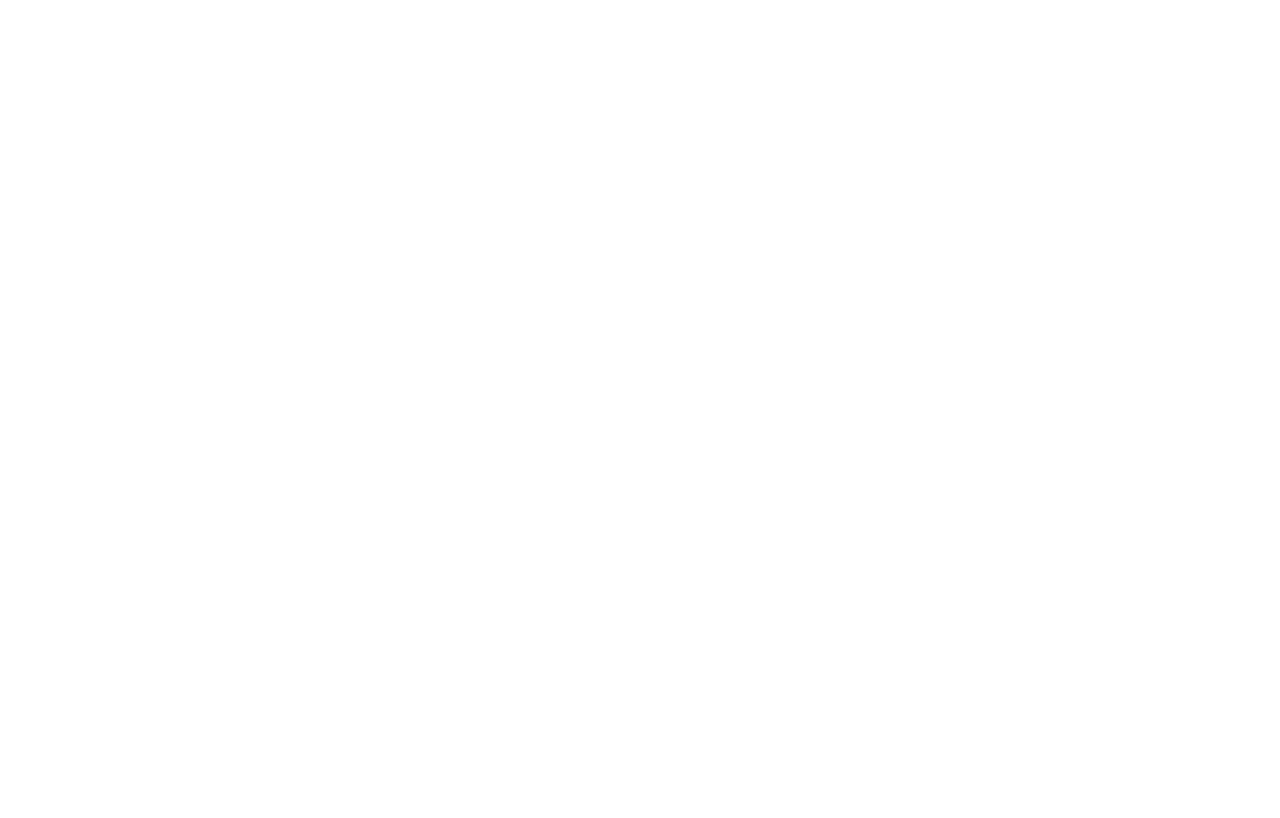
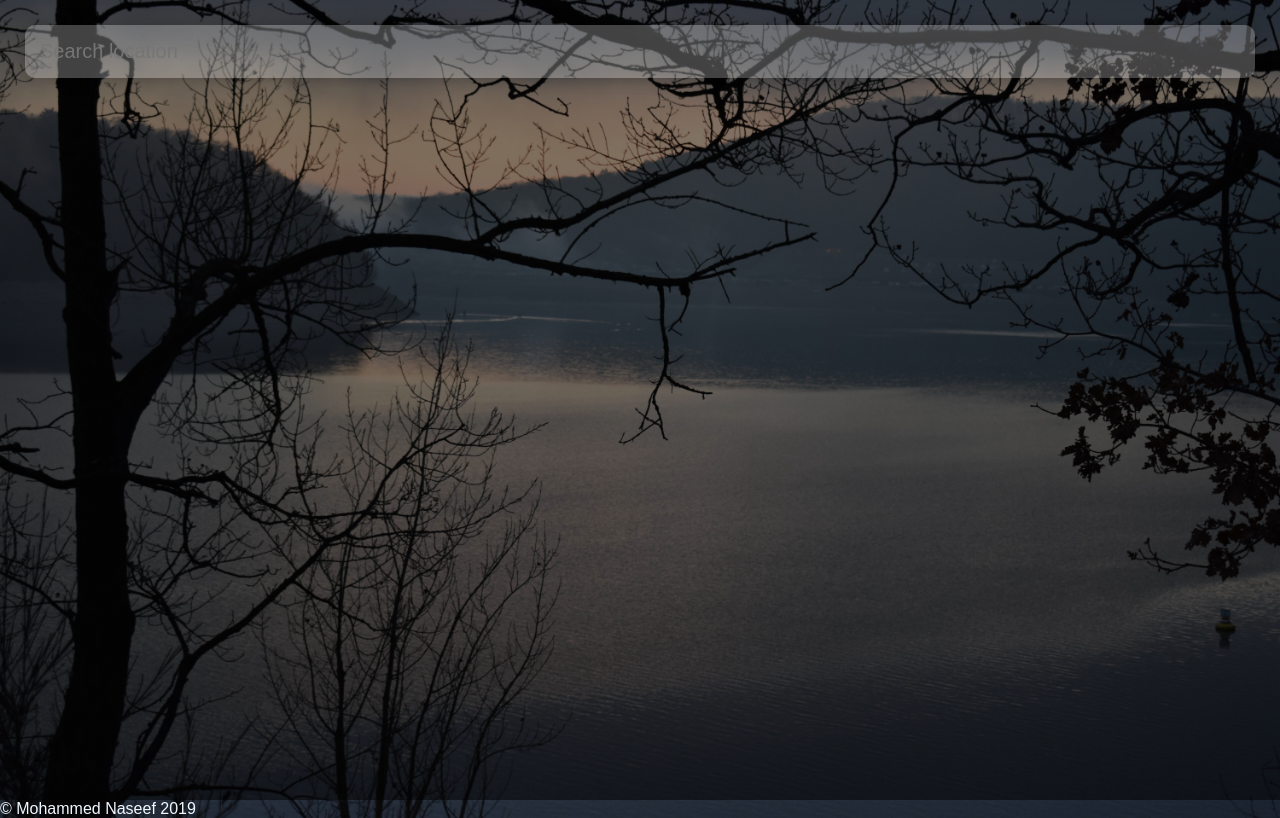
Before and after one commit to nazeefnezzi/MyWeather.io, a plain HTML site: page index.html in a window 1280 px wide. Drawn offline with Linux system fonts and the light colour scheme; the site is published under a folder, as on GitHub Pages, so addresses that start at the root find nothing.

Commit message:
Update index.html

```diff
--- a/index.html
+++ b/index.html
@@ -1 +1 @@
-<!DOCTYPE html><html lang=en><head><meta charset=utf-8><meta http-equiv=X-UA-Compatible content="IE=edge"><meta name=viewport content="width=device-width,initial-scale=1"><link rel=icon href=/favicon.ico><title>client</title><link href=/css/app.ea32b40f.css rel=preload as=style><link href=/js/app.f221c018.js rel=preload as=script><link href=/js/chunk-vendors.4396fffe.js rel=preload as=script><link href=/css/app.ea32b40f.css rel=stylesheet></head><body><noscript><strong>We're sorry but client doesn't work properly without JavaScript enabled. Please enable it to continue.</strong></noscript><div id=app></div><script src=/js/chunk-vendors.4396fffe.js></script><script src=/js/app.f221c018.js></script></body></html>
+<!DOCTYPE html><html lang=en><head><meta charset=utf-8><meta http-equiv=X-UA-Compatible content="IE=edge"><meta name=viewport content="width=device-width,initial-scale=1"><link rel=icon href=/favicon.ico><title>client</title><link href="css/app.ea32b40f.css" rel=preload as=style><link href="js/app.f221c018.js" rel=preload as=script><link href="js/chunk-vendors.4396fffe.js" rel=preload as=script><link href="css/app.ea32b40f.css" rel=stylesheet></head><body><noscript><strong>We're sorry but client doesn't work properly without JavaScript enabled. Please enable it to continue.</strong></noscript><div id=app></div><script src="js/chunk-vendors.4396fffe.js"></script><script src="js/app.f221c018.js"></script></body></html>
```
